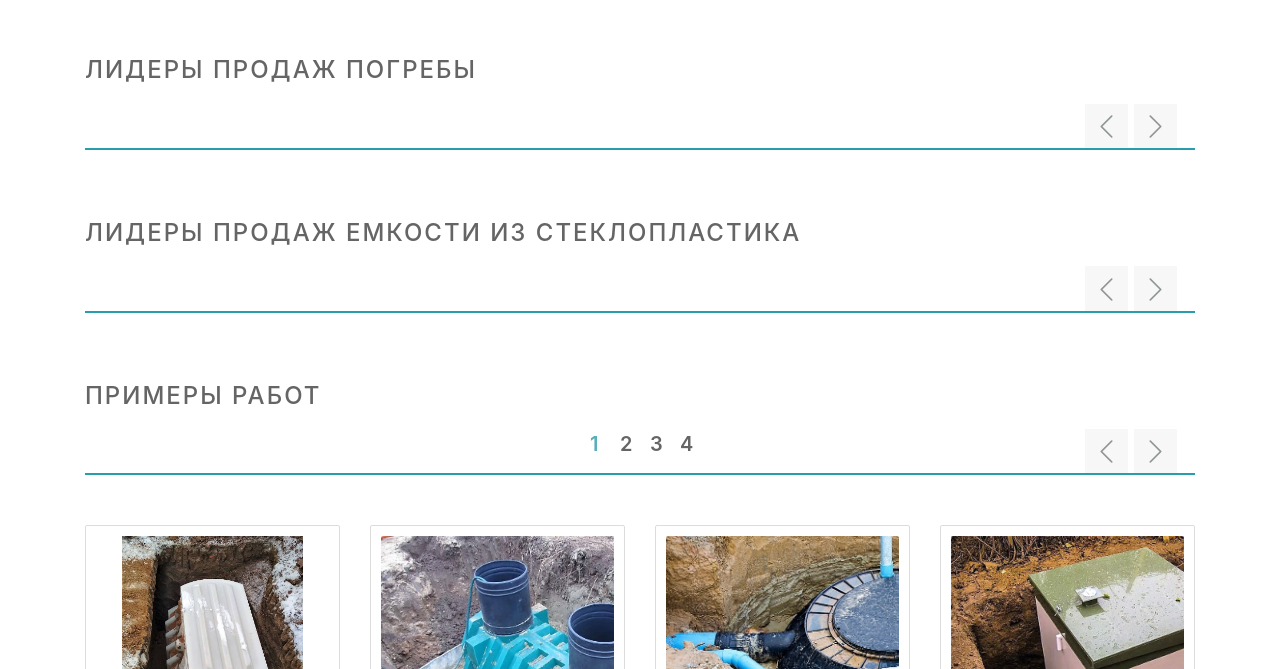
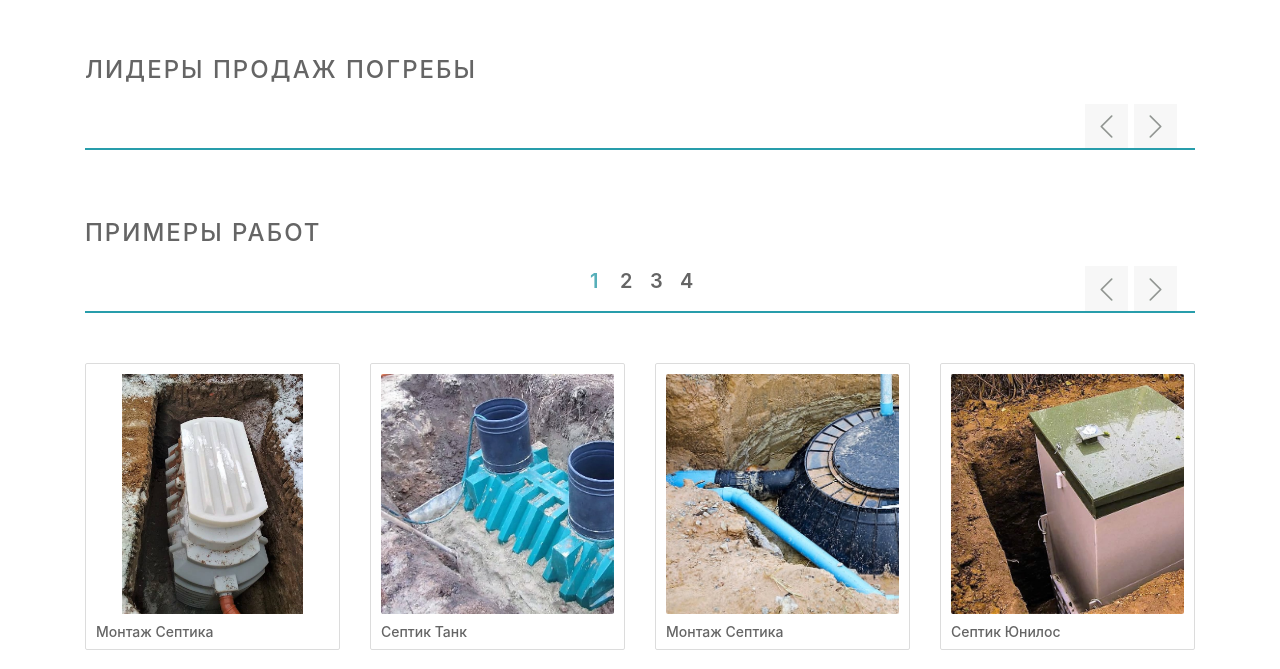
Before and after one commit to griphon56/septic78, a PHP site: page / in a window 1280 px wide. Shown: the part 799-1468 px from the top of the page. Run offline with PHP 8.4, Linux system fonts and the light colour scheme; tables that the repository leaves empty or names only in its code hold one stand-in row (values such as "Sample post"); some libraries are stand-ins or nearby versions.

Commit message:
#77 del bloc

```diff
--- a/View/Home/homeView.php
+++ b/View/Home/homeView.php
@@ -23,16 +23,6 @@
 </div>
 
 <?php include(USER_TEMPLATE.'Product/productListView.php');?>
-
-<div class="container">
-  <div class="row">
-    <div class="col">
-      <h2 class="section-item">Лидеры продаж Емкости из стеклопластика</h2>
-    </div>
-  </div>
-</div>
-
-<?php include(USER_TEMPLATE.'Product/productListHitSalesGRPView.php');?>
 
 <div class="container">
   <div class="row">
```
